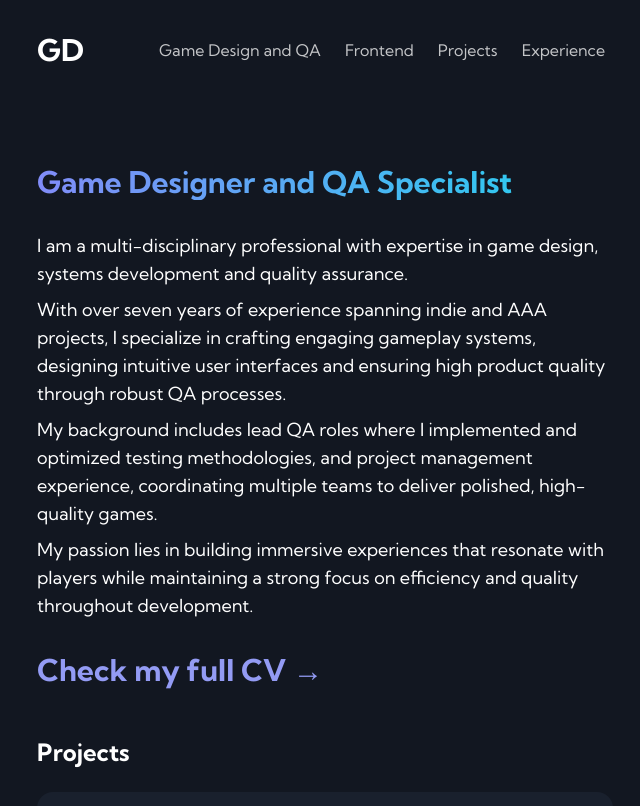
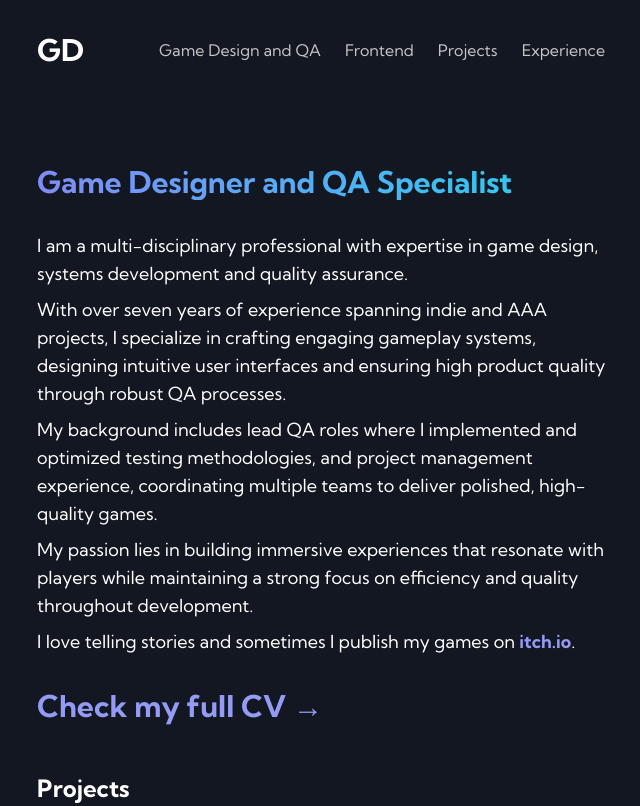
Before and after one commit to dziabak/nextjs-portfolio, a Next.js app: page /gamedev in a window 1280 px wide. Shown: the top 806 px of the page, without its empty margins (315-955 px from the left). Built offline with nearby package versions, Linux system fonts and the light colour scheme.

Commit message:
Update page.tsx

```diff
--- a/app/gamedev/page.tsx
+++ b/app/gamedev/page.tsx
@@ -36,6 +36,17 @@ const Page = () => {
 					My passion lies in building immersive experiences that resonate with
 					players while maintaining a strong focus on efficiency and quality
 					throughout development.
+				</p>
+								<p>
+					I love telling stories and sometimes I publish my games on{" "}
+					<a
+						href="https://gdd.itch.io/"
+						target="_blank"
+						rel="noopener"
+						className="font-bold text-c-violet hover:text-white">
+						itch.io
+					</a>
+					.
 				</p>
 			</div>
 			<DetailsLink link="/experience" text="Check my full CV →" />
```
